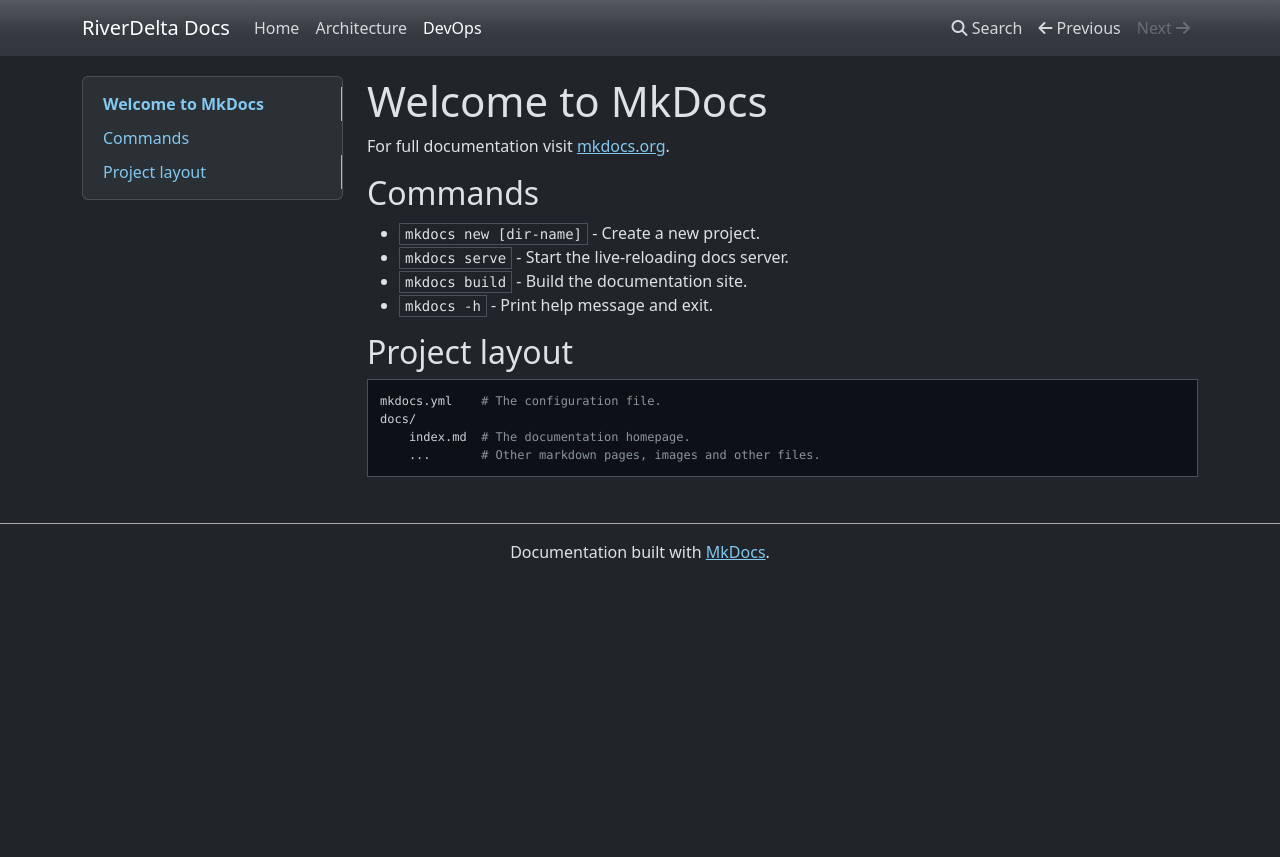
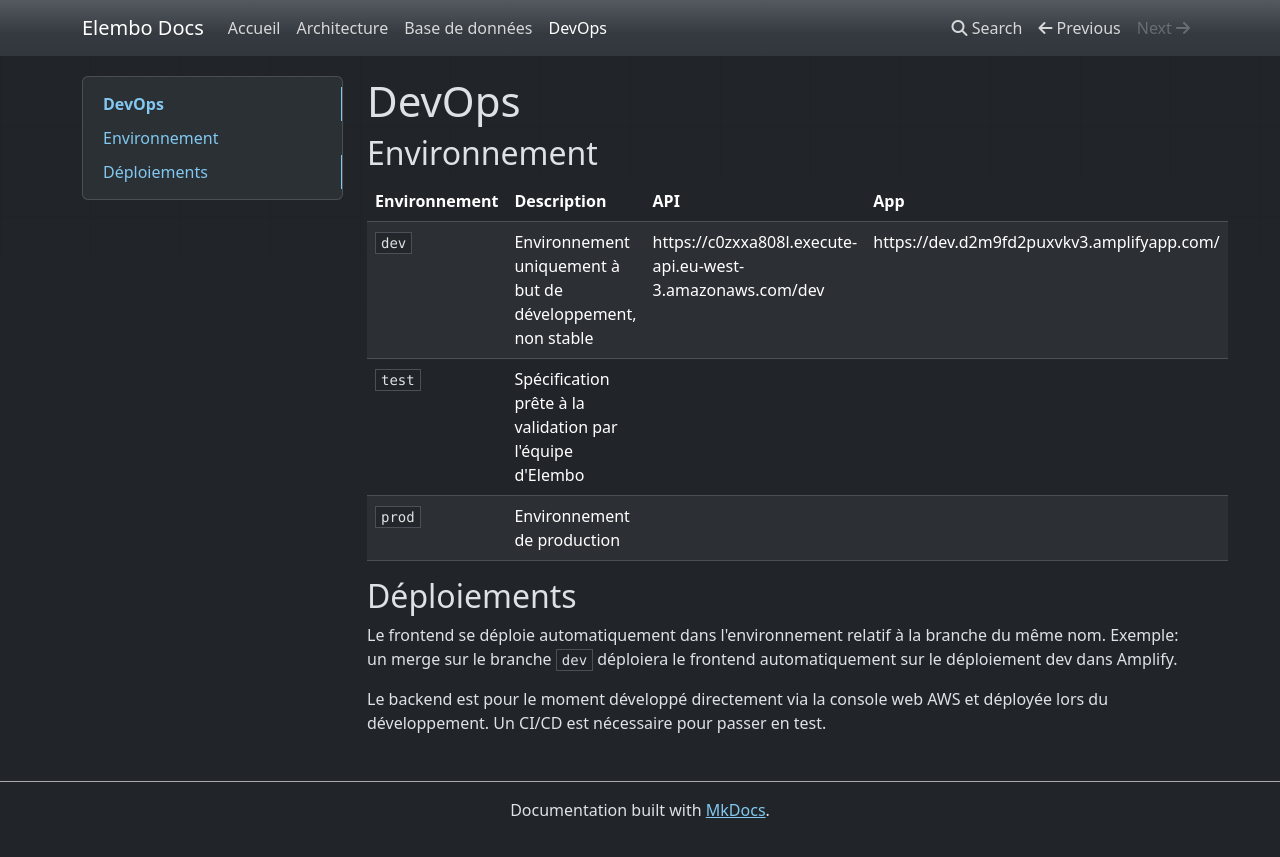
Before and after one commit to nov-kg/riverdelta-docs, an MkDocs documentation site: the page built from docs/devops.md, in a window 1280 px wide. Shown: the top 857 px of the page. Built offline with MkDocs 1.6.1, drawn with Linux system fonts in a browser that asks for light colours; nearby versions of some CDN libraries.

```diff
--- a/docs/devops.md
+++ b/docs/devops.md
@@ -1,17 +1,14 @@
-# Welcome to MkDocs
+# DevOps
 
-For full documentation visit [mkdocs.org](https://www.mkdocs.org).
+## Environnement
 
-## Commands
+| Environnement | Description | API | App |
+| --- | --- | --- | --- |
+| `dev` | Environnement uniquement à but de développement, non stable | https://c0zxxa808l.execute-api.eu-west-3.amazonaws.com/dev | https://dev.d2m9fd2puxvkv3.amplifyapp.com/ |
+| `test` | Spécification prête à la validation par l'équipe d'Elembo | | |
+| `prod` | Environnement de production | | |
 
-* `mkdocs new [dir-name]` - Create a new project.
-* `mkdocs serve` - Start the live-reloading docs server.
-* `mkdocs build` - Build the documentation site.
-* `mkdocs -h` - Print help message and exit.
+## Déploiements
+Le frontend se déploie automatiquement dans l'environnement relatif à la branche du même nom. Exemple: un merge sur le branche `dev` déploiera le frontend automatiquement sur le déploiement dev dans Amplify.
 
-## Project layout
-
-    mkdocs.yml    # The configuration file.
-    docs/
-        index.md  # The documentation homepage.
-        ...       # Other markdown pages, images and other files.
+Le backend est pour le moment développé directement via la console web AWS et déployée lors du développement. Un CI/CD est nécessaire pour passer en test.
--- a/mkdocs.yml
+++ b/mkdocs.yml
@@ -1,7 +1,8 @@
-site_name: RiverDelta Docs
+site_name: Elembo Docs
 nav:
-- Home: index.md
+- Accueil: index.md
 - Architecture: architecture.md
+- Base de données: database.md
 - DevOps: devops.md
 theme:
   name: 'mkdocs'
```
Also changed, not shown: docs/architecture.md (+22 -0 lines), docs/database.md (added, +17 -0 lines), docs/index.md (+1 -8 lines).
